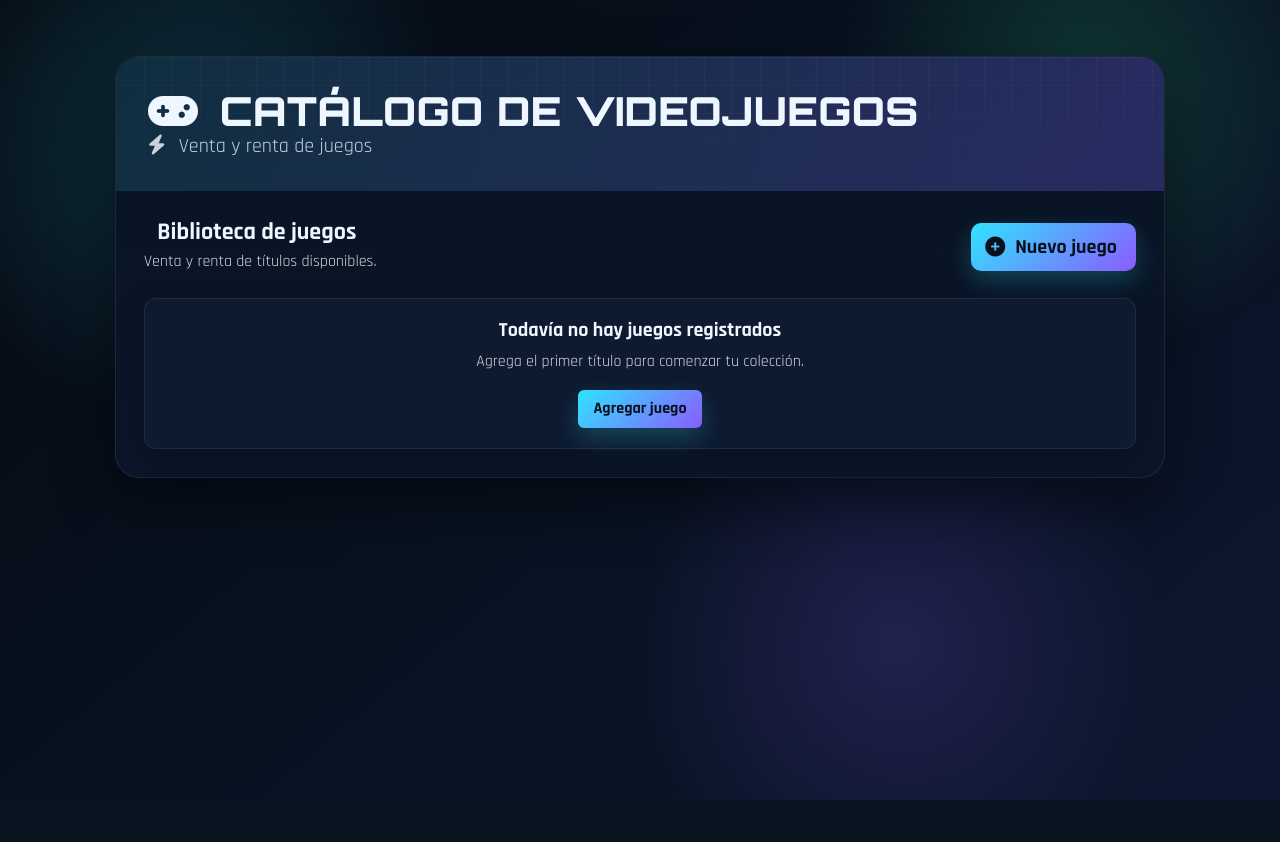
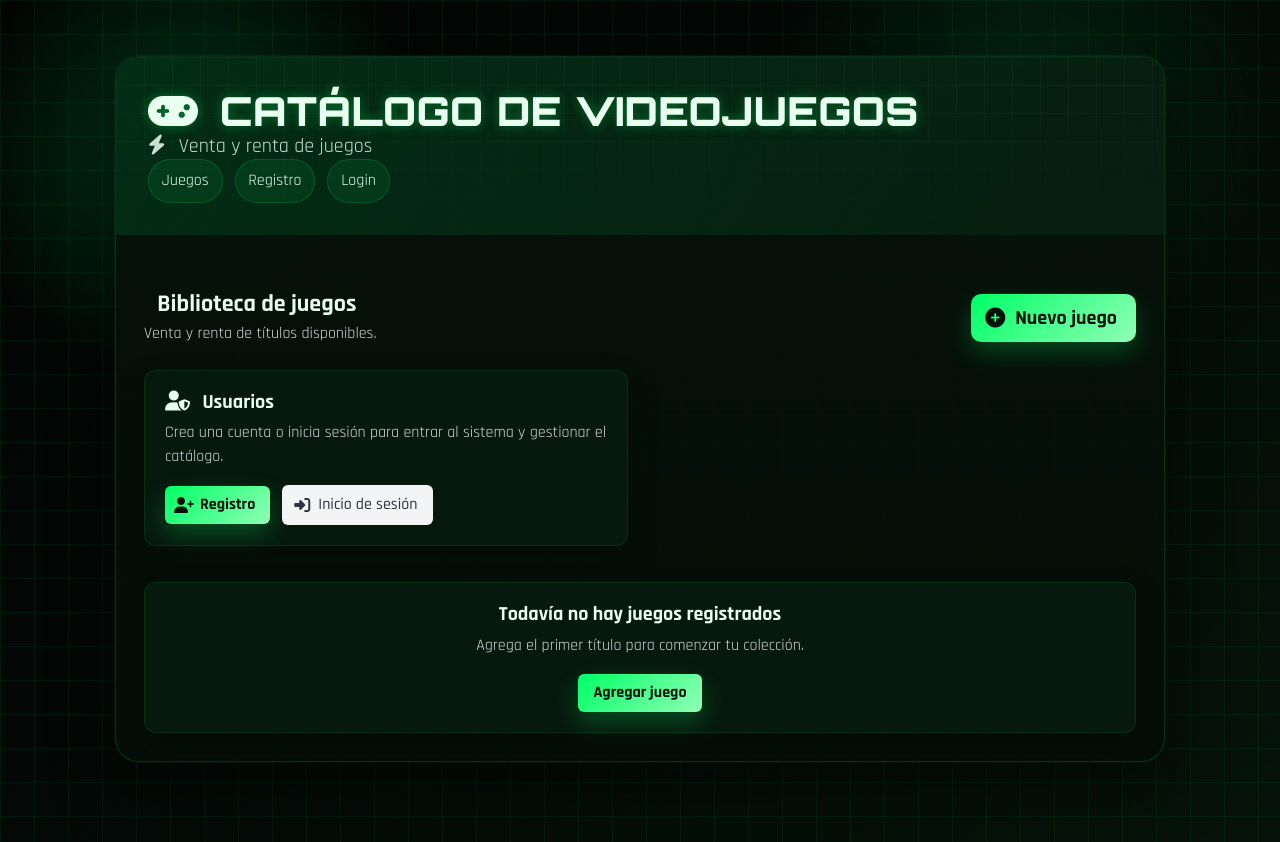
Before and after one commit to DanielWar1/Pr-ctica-2-Jenkins-docker-swarm, a Flask app: page / in a window 1280 px wide. Before the commit the page ends 800 px from the top, so only its background shows below. Run offline with Flask 3, Linux system fonts and the light colour scheme; some libraries are stand-ins or nearby versions.

Commit message:
1.0.0
Agregar registro e inicio de sesión de usuarios y tema Matrix

```diff
--- a/app.py
+++ b/app.py
@@ -1,9 +1,10 @@
 import os
 import uuid
-from flask import Flask, request, render_template, redirect, url_for
+from flask import Flask, request, render_template, redirect, url_for, session, flash
 from flask_sqlalchemy import SQLAlchemy
 from dotenv import load_dotenv
 from werkzeug.utils import secure_filename
+from werkzeug.security import generate_password_hash, check_password_hash
 
 
 load_dotenv()
@@ -11,6 +12,7 @@ load_dotenv()
 
 #crear instancia
 app =  Flask(__name__)
+app.secret_key = os.getenv('SECRET_KEY', 'matrix-secret-key')
 
 
 database_url = os.getenv('DATABASE_URL')
@@ -46,6 +48,21 @@ class Juego(db.Model):
         }
 
 
+class Usuario(db.Model):
+    __tablename__ = 'usuarios'
+    id = db.Column(db.Integer, primary_key=True)
+    nombre = db.Column(db.String(120), nullable=False)
+    edad = db.Column(db.Integer, nullable=False)
+    correo = db.Column(db.String(120), unique=True, nullable=False)
+    password_hash = db.Column(db.String(255), nullable=False)
+
+    def set_password(self, password):
+        self.password_hash = generate_password_hash(password)
+
+    def check_password(self, password):
+        return check_password_hash(self.password_hash, password)
+
+
 def guardar_imagen(archivo_imagen):
     if not archivo_imagen or not archivo_imagen.filename:
         return None
@@ -69,6 +86,13 @@ def eliminar_imagen(nombre_archivo):
         os.remove(ruta_archivo)
 
 
+def current_user():
+    user_id = session.get('user_id')
+    if not user_id:
+        return None
+    return Usuario.query.get(user_id)
+
+
 with app.app_context():
     db.create_all()
 
@@ -78,7 +102,7 @@ with app.app_context():
 def index():
     juegos = Juego.query.all()
     generos = sorted(set(j.genero for j in juegos if j.genero), key=str.lower)
-    return render_template('index.html', juegos=juegos, todos_generos=generos, genero_filtro=None)
+    return render_template('index.html', juegos=juegos, todos_generos=generos, genero_filtro=None, usuario=current_user())
 
 #Ruta /juegos crear un nuevo juego
 @app.route('/juegos/new', methods=['GET','POST'])
@@ -99,7 +123,7 @@ def create_juego():
         return redirect(url_for('index'))
 
     #Aqui sigue si es GET
-    return render_template('create_juegos.html')
+    return render_template('create_juegos.html', usuario=current_user())
 
 
 #Eliminar juego
@@ -132,7 +156,7 @@ def update_juego(no_serie):
 
         db.session.commit()
         return redirect(url_for('index'))
-    return render_template('update_juegos.html', juego=juego)
+    return render_template('update_juegos.html', juego=juego, usuario=current_user())
 
 #Ruta /juegos
 @app.route('/juegos')
@@ -144,7 +168,57 @@ def getJuegos():
 def por_genero(genero):
     juegos = Juego.query.filter_by(genero=genero).all()
     generos = sorted(set(j.genero for j in Juego.query.all() if j.genero), key=str.lower)
-    return render_template('index.html', juegos=juegos, genero_filtro=genero, todos_generos=generos)
+    return render_template('index.html', juegos=juegos, genero_filtro=genero, todos_generos=generos, usuario=current_user())
+
+
+@app.route('/usuarios/registro', methods=['GET', 'POST'])
+def registro_usuarios():
+    if request.method == 'POST':
+        nombre = request.form['nombre'].strip()
+        edad = int(request.form['edad'])
+        correo = request.form['correo'].strip().lower()
+        contrasena = request.form['contrasena']
+
+        usuario_existente = Usuario.query.filter_by(correo=correo).first()
+        if usuario_existente:
+            flash('Ese correo ya está registrado.', 'danger')
+            return redirect(url_for('registro_usuarios'))
+
+        nuevo_usuario = Usuario(nombre=nombre, edad=edad, correo=correo)
+        nuevo_usuario.set_password(contrasena)
+        db.session.add(nuevo_usuario)
+        db.session.commit()
+        flash('Usuario registrado correctamente. Ahora inicia sesión.', 'success')
+        return redirect(url_for('inicio_sesion'))
+
+    return render_template('registro_usuarios.html', usuario=current_user())
+
+
+@app.route('/usuarios/login', methods=['GET', 'POST'])
+def inicio_sesion():
+    if request.method == 'POST':
+        correo = request.form['correo'].strip().lower()
+        contrasena = request.form['contrasena']
+
+        usuario = Usuario.query.filter_by(correo=correo).first()
+        if not usuario or not usuario.check_password(contrasena):
+            flash('Correo o contraseña incorrectos.', 'danger')
+            return redirect(url_for('inicio_sesion'))
+
+        session['user_id'] = usuario.id
+        session['user_name'] = usuario.nombre
+        flash(f'Bienvenido, {usuario.nombre}.', 'success')
+        return redirect(url_for('index'))
+
+    return render_template('login.html', usuario=current_user())
+
+
+@app.route('/usuarios/logout')
+def cerrar_sesion():
+    session.pop('user_id', None)
+    session.pop('user_name', None)
+    flash('Sesión cerrada.', 'success')
+    return redirect(url_for('index'))
 
 
 if __name__ == '__main__':
--- a/templates/base.html
+++ b/templates/base.html
@@ -11,14 +11,13 @@
     <title>{% block title %}{% endblock %}</title>
     <style>
         :root {
-            --neon-cyan: #30e3ff;
-            --neon-green: #3cff9b;
-            --neon-violet: #8a5cff;
-            --bg-dark: #07111f;
-            --surface: rgba(10, 20, 38, 0.92);
-            --surface-soft: rgba(14, 28, 50, 0.88);
-            --text-main: #eef6ff;
-            --text-soft: #9fb3cc;
+            --matrix-green: #00ff66;
+            --matrix-green-soft: rgba(0, 255, 102, 0.18);
+            --matrix-dark: #030806;
+            --matrix-panel: rgba(6, 18, 10, 0.92);
+            --matrix-panel-soft: rgba(8, 26, 15, 0.9);
+            --text-main: #e9fff0;
+            --text-soft: #9ed7ae;
         }
 
         body {
@@ -26,27 +25,29 @@
             min-height: 100vh;
             color: var(--text-main);
             background:
-                radial-gradient(circle at 15% 18%, rgba(48, 227, 255, 0.18), transparent 22%),
-                radial-gradient(circle at 85% 12%, rgba(60, 255, 155, 0.16), transparent 20%),
-                radial-gradient(circle at 70% 80%, rgba(138, 92, 255, 0.18), transparent 24%),
-                linear-gradient(140deg, #050a12 0%, var(--bg-dark) 45%, #0d1730 100%);
+                linear-gradient(rgba(0, 255, 102, 0.06) 1px, transparent 1px),
+                linear-gradient(90deg, rgba(0, 255, 102, 0.06) 1px, transparent 1px),
+                radial-gradient(circle at 15% 18%, rgba(0, 255, 102, 0.2), transparent 18%),
+                radial-gradient(circle at 80% 14%, rgba(0, 255, 102, 0.12), transparent 20%),
+                linear-gradient(140deg, #020403 0%, var(--matrix-dark) 40%, #06130a 100%);
+            background-size: 34px 34px, 34px 34px, auto, auto, auto;
         }
 
         .page-shell {
             max-width: 1050px;
             margin: 2rem auto;
-            background: linear-gradient(180deg, rgba(8, 18, 34, 0.96), rgba(11, 23, 42, 0.96));
+            background: linear-gradient(180deg, rgba(6, 18, 10, 0.96), rgba(5, 14, 8, 0.96));
             border-radius: 24px;
-            box-shadow: 0 24px 60px rgba(0, 0, 0, 0.45);
-            border: 1px solid rgba(255, 255, 255, 0.08);
+            box-shadow: 0 24px 60px rgba(0, 0, 0, 0.52), 0 0 0 1px rgba(0, 255, 102, 0.08);
+            border: 1px solid rgba(0, 255, 102, 0.14);
             overflow: hidden;
         }
 
         .hero-banner {
             position: relative;
             background:
-                linear-gradient(120deg, rgba(48, 227, 255, 0.14), rgba(138, 92, 255, 0.18)),
-                linear-gradient(120deg, #0b1020, #12213f);
+                linear-gradient(120deg, rgba(0, 255, 102, 0.12), rgba(0, 255, 102, 0.02)),
+                linear-gradient(120deg, #031009, #07190e);
             color: #fff;
             padding: 2rem;
             overflow: hidden;
@@ -75,10 +76,11 @@
             letter-spacing: 0.4px;
             margin-bottom: 0.35rem;
             text-transform: uppercase;
+            text-shadow: 0 0 12px rgba(0, 255, 102, 0.35);
         }
 
         .hero-banner .subtitle {
-            color: rgba(238, 246, 255, 0.82);
+            color: rgba(233, 255, 240, 0.86);
             margin-bottom: 0;
         }
 
@@ -88,15 +90,15 @@
         }
 
         .is-brand {
-            background: linear-gradient(135deg, var(--neon-cyan), var(--neon-violet));
-            color: #08111d;
+            background: linear-gradient(135deg, var(--matrix-green), #91ffb6);
+            color: #041008;
             border: none;
             font-weight: 700;
-            box-shadow: 0 10px 24px rgba(48, 227, 255, 0.22);
+            box-shadow: 0 10px 24px rgba(0, 255, 102, 0.24);
         }
 
         .is-brand:hover {
-            color: #08111d;
+            color: #041008;
             filter: brightness(1.05);
         }
 
@@ -106,9 +108,9 @@
         .input,
         .textarea,
         .select select {
-            background-color: var(--surface-soft);
+            background-color: var(--matrix-panel-soft);
             color: var(--text-main);
-            border-color: rgba(255, 255, 255, 0.08);
+            border-color: rgba(0, 255, 102, 0.12);
         }
 
         .label,
@@ -127,33 +129,74 @@
         }
 
         .box {
-            border: 1px solid rgba(255, 255, 255, 0.08);
+            border: 1px solid rgba(0, 255, 102, 0.1);
             box-shadow: 0 14px 32px rgba(0, 0, 0, 0.24);
         }
 
         .game-card,
         .poster-frame {
-            background: linear-gradient(180deg, rgba(16, 30, 54, 0.98), rgba(10, 20, 38, 0.98));
-            border: 1px solid rgba(255, 255, 255, 0.08);
+            background: linear-gradient(180deg, rgba(8, 28, 14, 0.98), rgba(4, 14, 8, 0.98));
+            border: 1px solid rgba(0, 255, 102, 0.12);
             box-shadow: 0 14px 32px rgba(0, 0, 0, 0.28);
         }
 
         .tag.is-neon {
-            background: rgba(48, 227, 255, 0.16);
-            color: var(--neon-cyan);
-            border: 1px solid rgba(48, 227, 255, 0.22);
+            background: rgba(0, 255, 102, 0.14);
+            color: var(--matrix-green);
+            border: 1px solid rgba(0, 255, 102, 0.22);
         }
 
         .tag.is-neon-green {
-            background: rgba(60, 255, 155, 0.14);
-            color: var(--neon-green);
-            border: 1px solid rgba(60, 255, 155, 0.22);
+            background: rgba(0, 255, 102, 0.1);
+            color: #92ffb9;
+            border: 1px solid rgba(0, 255, 102, 0.18);
         }
 
         .tag.is-violet {
-            background: rgba(138, 92, 255, 0.16);
-            color: #d6c7ff;
-            border: 1px solid rgba(138, 92, 255, 0.22);
+            background: rgba(0, 255, 102, 0.08);
+            color: #caffdc;
+            border: 1px solid rgba(0, 255, 102, 0.16);
+        }
+
+        .flash-stack {
+            margin: 1rem 0 0;
+        }
+
+        .flash-box {
+            border: 1px solid rgba(0, 255, 102, 0.18);
+            background: rgba(2, 14, 7, 0.95);
+            color: var(--text-main);
+            box-shadow: 0 10px 24px rgba(0, 0, 0, 0.2);
+        }
+
+        .matrix-nav {
+            display: flex;
+            gap: 0.75rem;
+            flex-wrap: wrap;
+            justify-content: flex-end;
+            align-items: center;
+        }
+
+        .matrix-nav a,
+        .matrix-nav span {
+            color: var(--text-main);
+            text-decoration: none;
+        }
+
+        .matrix-chip {
+            border: 1px solid rgba(0, 255, 102, 0.16);
+            background: rgba(0, 255, 102, 0.08);
+            border-radius: 999px;
+            padding: 0.55rem 0.8rem;
+        }
+
+        .matrix-chip:hover {
+            background: rgba(0, 255, 102, 0.14);
+        }
+
+        .matrix-chip.is-active {
+            background: rgba(0, 255, 102, 0.22);
+            box-shadow: 0 0 0 1px rgba(0, 255, 102, 0.22) inset;
         }
 
         .fade-up {
@@ -200,9 +243,34 @@
     <section class="section pt-5">
         <div class="page-shell">
             <header class="hero-banner fade-up">
-                <h1 class="title is-2"><i class="fa-solid fa-gamepad mr-2"></i> Catálogo de Videojuegos</h1>
-                <p class="subtitle is-5"><i class="fa-solid fa-bolt mr-2"></i> Venta y renta de juegos</p>
+                <div class="is-flex is-justify-content-space-between is-align-items-start is-flex-wrap-wrap gap-3">
+                    <div>
+                        <h1 class="title is-2"><i class="fa-solid fa-gamepad mr-2"></i> Catálogo de Videojuegos</h1>
+                        <p class="subtitle is-5"><i class="fa-solid fa-bolt mr-2"></i> Venta y renta de juegos</p>
+                    </div>
+                    <nav class="matrix-nav">
+                        <a class="matrix-chip" href="{{ url_for('index') }}">Juegos</a>
+                        <a class="matrix-chip" href="{{ url_for('registro_usuarios') }}">Registro</a>
+                        <a class="matrix-chip" href="{{ url_for('inicio_sesion') }}">Login</a>
+                        {% if usuario %}
+                        <a class="matrix-chip is-active" href="{{ url_for('cerrar_sesion') }}">Salir</a>
+                        {% endif %}
+                    </nav>
+                </div>
             </header>
+            <div class="content-area pt-0">
+                {% with messages = get_flashed_messages(with_categories=true) %}
+                {% if messages %}
+                <div class="flash-stack">
+                    {% for category, message in messages %}
+                    <article class="message flash-box {% if category == 'success' %}is-success{% elif category == 'danger' %}is-danger{% endif %}">
+                        <div class="message-body">{{ message }}</div>
+                    </article>
+                    {% endfor %}
+                </div>
+                {% endif %}
+                {% endwith %}
+            </div>
             <main class="content-area">
             {% block content %}{% endblock %}
             </main>
--- a/templates/index.html
+++ b/templates/index.html
@@ -4,12 +4,34 @@
 <div class="is-flex is-justify-content-space-between is-align-items-center is-flex-wrap-wrap gap-3 mb-5 fade-up stagger-1">
     <div>
         <h2 class="title is-4 mb-1"><i class="fa-solid fa-swords mr-2"></i> {% if genero_filtro %}{{ genero_filtro }}{% else %}Biblioteca de juegos{% endif %}</h2>
-        <p class="has-text-grey-lighter">{% if genero_filtro %}<a href="{{ url_for('index') }}" style="color: var(--neon-cyan); text-decoration: underline;">Volver a todos</a>{% else %}Venta y renta de títulos disponibles.{% endif %}</p>
+        <p class="has-text-grey-lighter">{% if genero_filtro %}<a href="{{ url_for('index') }}" style="color: var(--matrix-green); text-decoration: underline;">Volver a todos</a>{% else %}Venta y renta de títulos disponibles.{% endif %}</p>
     </div>
     <a href="{{ url_for('create_juego') }}" class="button is-brand is-medium">
         <span class="icon"><i class="fa-solid fa-circle-plus"></i></span>
         <span>Nuevo juego</span>
     </a>
+</div>
+
+<div class="columns is-multiline mb-5 fade-up stagger-1">
+    <div class="column is-12-tablet is-6-desktop">
+        <div class="box">
+            <p class="title is-5 mb-2"><i class="fa-solid fa-user-shield mr-2"></i> Usuarios</p>
+            <p class="has-text-grey-lighter mb-4">Crea una cuenta o inicia sesión para entrar al sistema y gestionar el catálogo.</p>
+            <div class="buttons">
+                <a href="{{ url_for('registro_usuarios') }}" class="button is-brand">
+                    <span class="icon"><i class="fa-solid fa-user-plus"></i></span>
+                    <span>Registro</span>
+                </a>
+                <a href="{{ url_for('inicio_sesion') }}" class="button is-light">
+                    <span class="icon"><i class="fa-solid fa-right-to-bracket"></i></span>
+                    <span>Inicio de sesión</span>
+                </a>
+            </div>
+            {% if usuario %}
+            <p class="mt-3 has-text-grey-lighter">Sesión activa: <strong>{{ usuario.nombre }}</strong></p>
+            {% endif %}
+        </div>
+    </div>
 </div>
 
 {% if todos_generos and not genero_filtro %}
```
Also changed, not shown: templates/login.html (added, +38 -0 lines), templates/registro_usuarios.html (added, +52 -0 lines).
